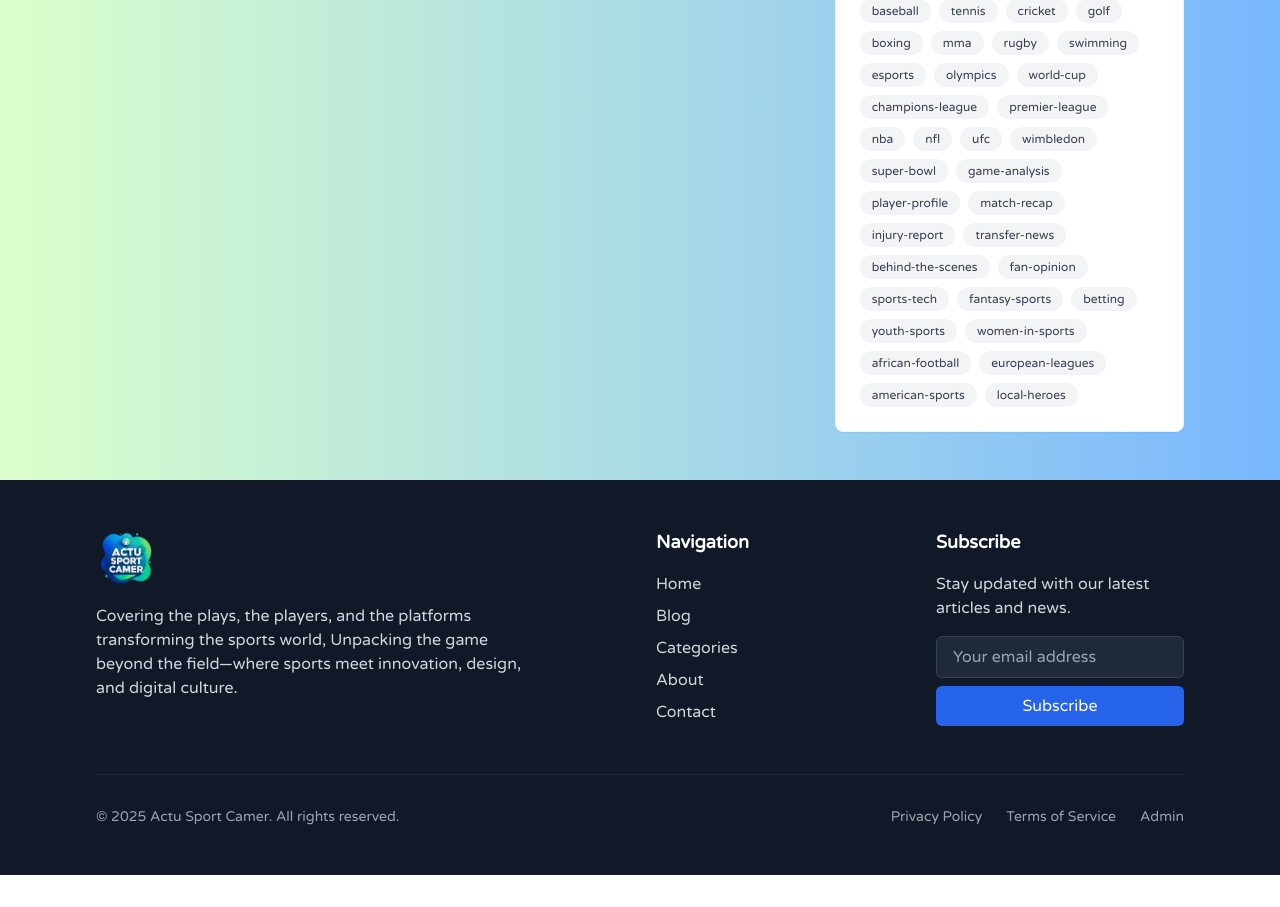
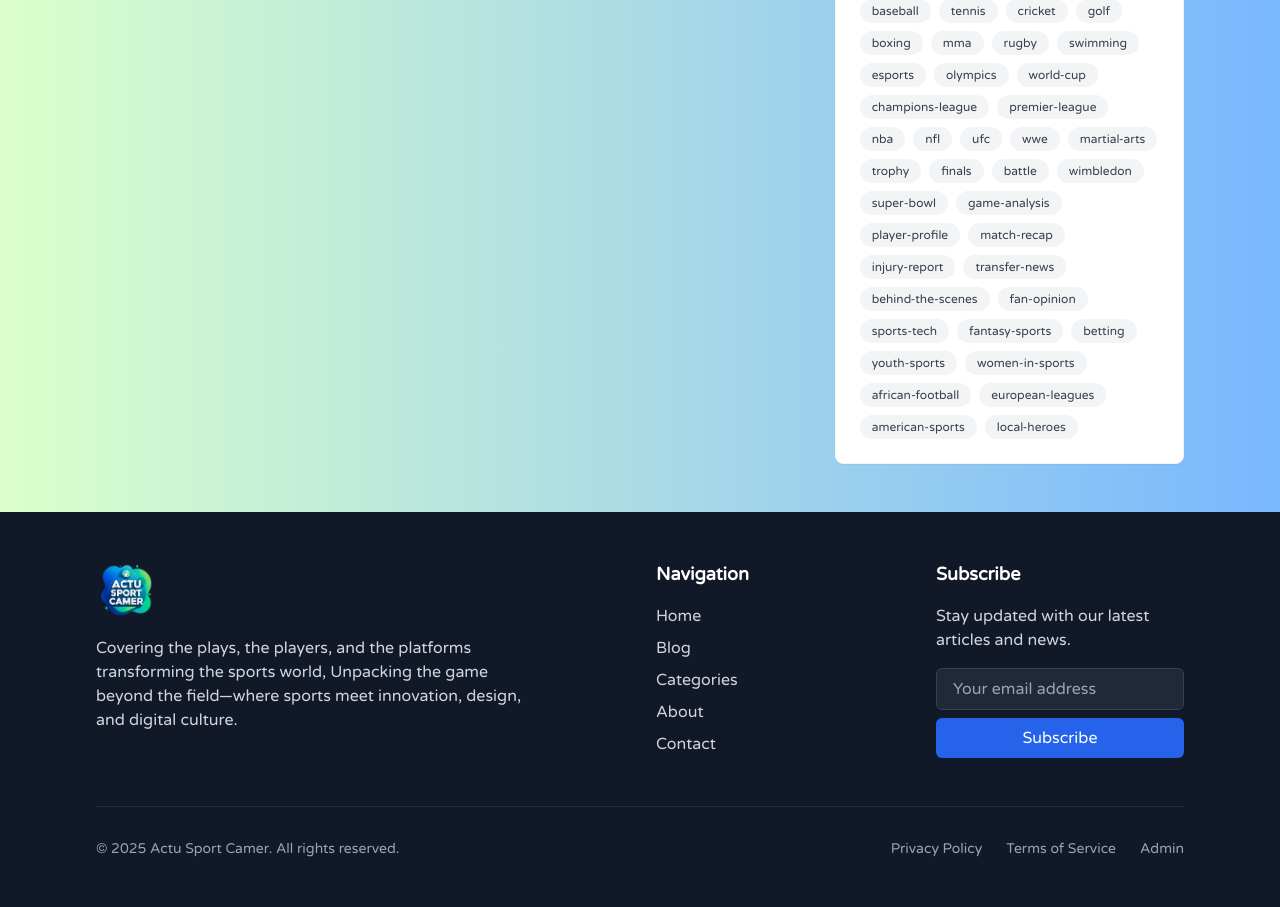
Before and after one commit to actusportcamer/Actu-Sport-Camer, a React (Vite) app: page /blog in a window 1280 px wide. Shown: the part 920-1827 px from the top of the page. Before the commit the page ends 1795 px from the top, so only its background shows below. Built offline with nearby package versions, Linux system fonts and the light colour scheme; no server answers.

Commit message:
first commit

```diff
--- a/src/data/posts.ts
+++ b/src/data/posts.ts
@@ -255,6 +255,11 @@ export const tags: string[] = [
   "nba",
   "nfl",
   "ufc",
+  "wwe",
+  "martial-arts",
+  "trophy",
+  "finals",
+  "battle",
   "wimbledon",
   "super-bowl",
   "game-analysis",
```
